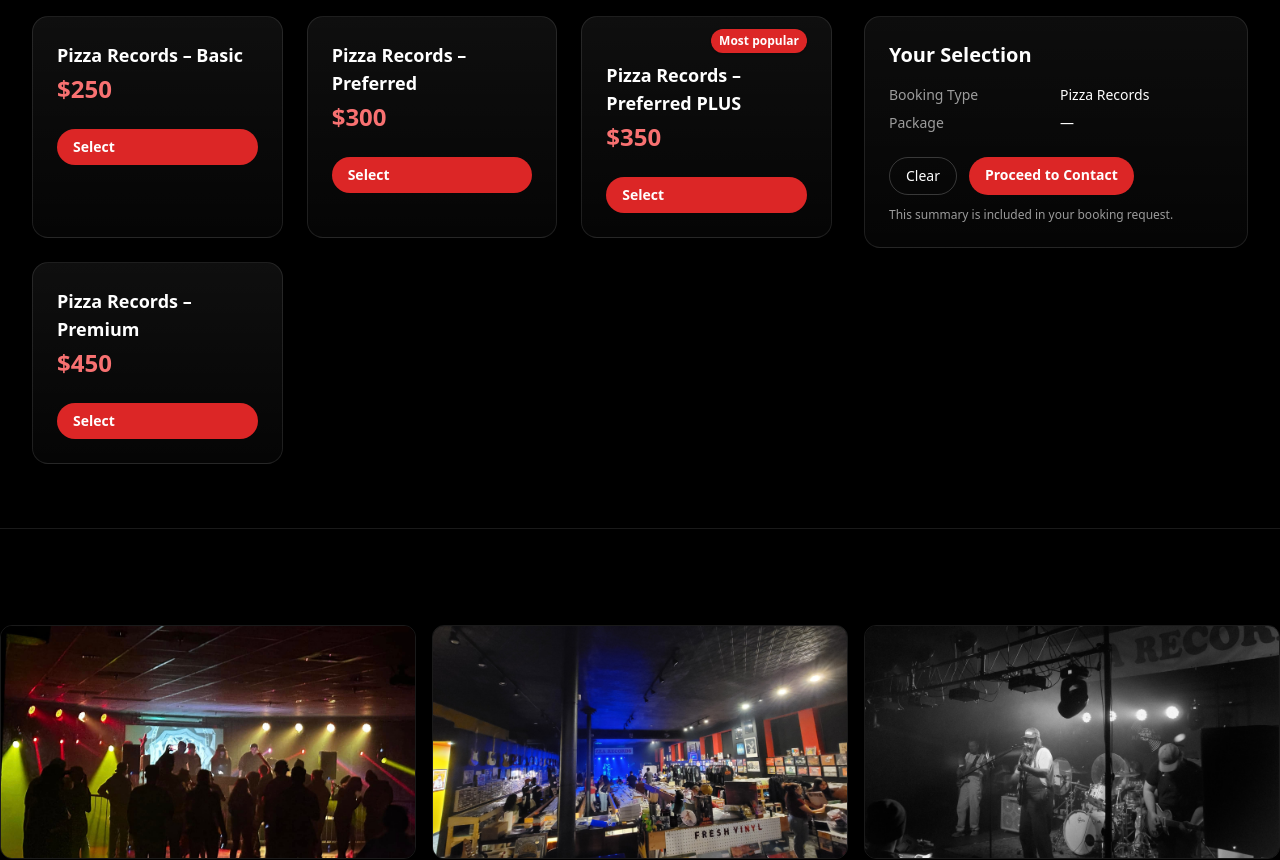
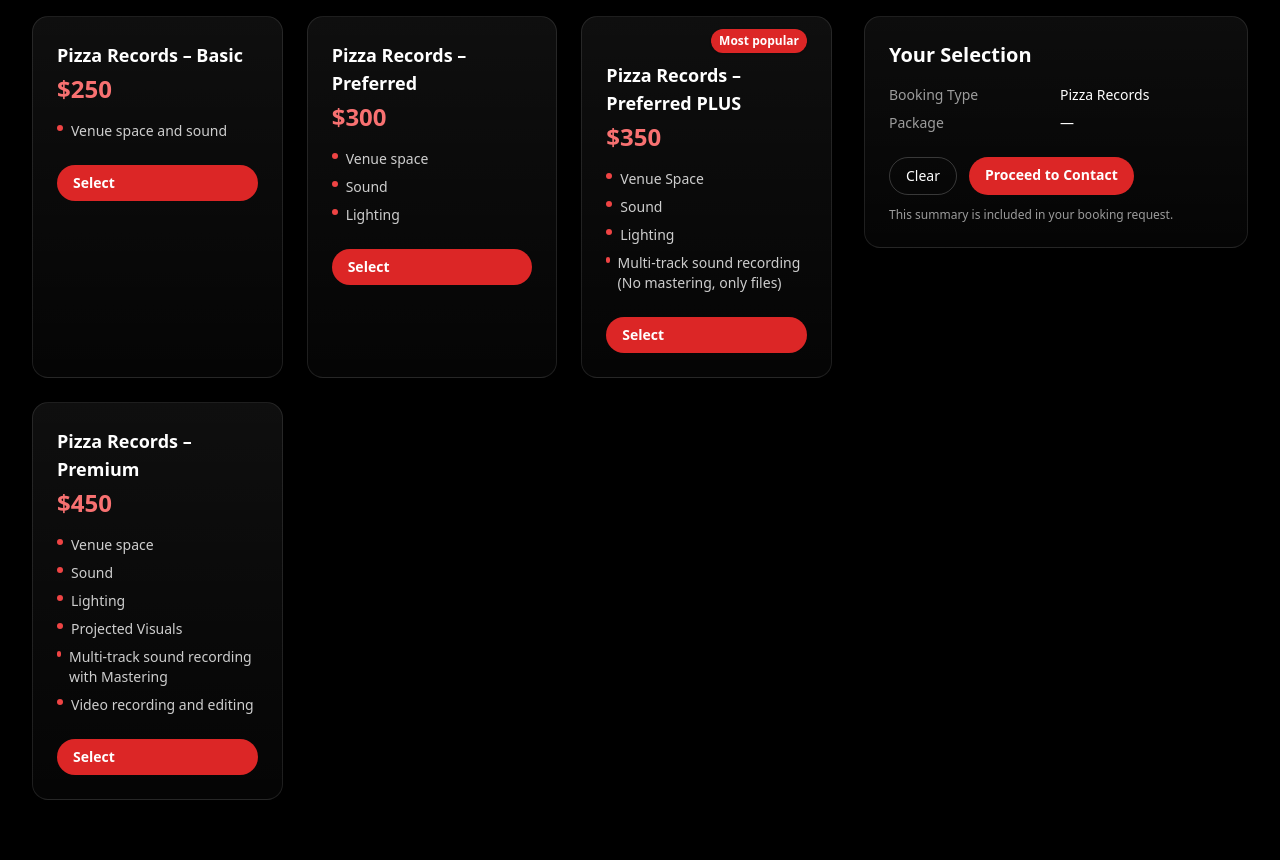
Before and after one commit to mdog48765/mkm-site, a React (Vite) app: page / in a window 1280 px wide. Shown: the part 720-1580 px from the top of the page. Built offline with nearby package versions, Linux system fonts and the light colour scheme.

Commit message:
Add Pizza Records package descriptions from PDF

```diff
--- a/src/App.jsx
+++ b/src/App.jsx
@@ -8,6 +8,8 @@
 const VENUE_ADDRESS = "59 E Central Park Plaza, Jacksonville, IL 62650";
 const LOGO_SRC = "/thumbnail_MKM%20Entertainment%20logo.png"; // put the file in /public
 const FORMSPREE_ENDPOINT = "https://formspree.io/f/mkgoyllj";
+
+/* ===== Gallery images (in /public/gallery) ===== */
 const GALLERY_IMAGES = [
   "/gallery/event1.jpg",
   "/gallery/event2.jpg",
@@ -17,31 +19,64 @@
   "/gallery/event6.jpg",
 ];
 
-/* ===== App ===== */
 export default function App() {
   const [logoBroken, setLogoBroken] = useState(false);
 
   // Booking/cart state
   const [bookingType, setBookingType] = useState("Pizza Records"); // "Pizza Records" | "External"
-  const [selectedService, setSelectedService] = useState("");      // package name
-  const [addOns, setAddOns] = useState([]);                        // only for External
+  const [selectedService, setSelectedService] = useState(""); // package name
+  const [addOns, setAddOns] = useState([]); // only for External
 
   // Form state
   const [submitting, setSubmitting] = useState(false);
   const [sent, setSent] = useState(false);
 
-  /* ===== Data ===== */
+  /* ===== Packages & Add-ons ===== */
   const pizzaPackages = useMemo(
     () => [
-      { title: "Pizza Records – Basic", price: "$250" },
-      { title: "Pizza Records – Preferred", price: "$300" },
-      { title: "Pizza Records – Preferred PLUS", price: "$350", popular: true },
-      { title: "Pizza Records – Premium", price: "$450" },
+      {
+        title: "Pizza Records – Basic",
+        price: "$250",
+        features: [
+         "Venue space and sound",
+        ],
+      },
+      {
+        title: "Pizza Records – Preferred",
+        price: "$300",
+        features: [
+        "Venue space",
+	"Sound",
+	"Lighting",
+        ],
+      },
+      {
+        title: "Pizza Records – Preferred PLUS",
+        price: "$350",
+        popular: true,
+        features: [
+          "Venue Space",
+	  "Sound",
+	  "Lighting",
+	  "Multi-track sound recording (No mastering, only files)",
+        ],
+      },
+      {
+        title: "Pizza Records – Premium",
+        price: "$450",
+        features: [
+          "Venue space",
+	  "Sound",
+	  "Lighting",
+	  "Projected Visuals",
+	  "Multi-track sound recording with Mastering",
+	  "Video recording and editing",
+        ],
+      },
     ],
     []
   );
 
-  // External tiers (from your client menu PDF)
   const externalPackages = useMemo(
     () => [
       {
@@ -60,6 +95,7 @@
       {
         title: "External – Full PA",
         price: "$350/day",
+        popular: true,
         features: [
           "2× QSC K12.2 tops",
           "2× QSC KS118 subs",
@@ -69,7 +105,6 @@
           "Delivery & setup included",
           "Operator included",
         ],
-        popular: true,
       },
       {
         title: "External – Festival Rig",
@@ -99,7 +134,14 @@
     []
   );
 
-  /* ===== UI helpers ===== */
+  /* ===== Helpers ===== */
+  function scrollToId(id) {
+    const el = document.querySelector(id);
+    if (!el) return;
+    const y = el.getBoundingClientRect().top + window.scrollY - 80;
+    window.scrollTo({ top: y, behavior: "smooth" });
+  }
+
   function selectPackage(title) {
     setSelectedService(title);
     if (bookingType === "External") {
@@ -118,13 +160,6 @@
     setAddOns([]);
   }
 
-  function scrollToId(id) {
-    const el = document.querySelector(id);
-    if (!el) return;
-    const y = el.getBoundingClientRect().top + window.scrollY - 80; // offset for sticky header
-    window.scrollTo({ top: y, behavior: "smooth" });
-  }
-
   /* ===== Submit (Formspree + conditional BCC) ===== */
   async function handleSubmit(e) {
     e.preventDefault();
@@ -134,7 +169,7 @@
 
     const form = new FormData(e.currentTarget);
 
-    // Put cart info in the submission body
+    // include cart context
     form.append("Booking Type", bookingType);
     form.append("Selected Package", selectedService || "(not selected yet)");
     if (bookingType === "External") {
@@ -176,7 +211,6 @@
       // fall through to mailto
     }
 
-    // Fallback to mailto (keeps BCC only for PR)
     if (!delivered) {
       const bccParam = bookingType === "Pizza Records" ? `&bcc=${encodeURIComponent(PIZZA_RECORDS_EMAIL)}` : "";
       const mailto =
@@ -290,6 +324,16 @@
                       )}
                       <h3 className="text-lg font-semibold">{p.title}</h3>
                       <p className="mt-1 text-2xl font-extrabold text-red-400">{p.price}</p>
+                      {p.features?.length > 0 && (
+                        <ul className="mt-4 space-y-2 text-sm text-white/80">
+                          {p.features.map((f) => (
+                            <li key={f} className="flex items-start gap-2">
+                              <span className="mt-1 h-1.5 w-1.5 rounded-full bg-red-500" />
+                              <span>{f}</span>
+                            </li>
+                          ))}
+                        </ul>
+                      )}
                       <button
                         onClick={() => selectPackage(p.title)}
                         className="mt-6 inline-flex rounded-full bg-red-600 px-4 py-2 text-sm font-semibold hover:bg-red-500"
@@ -398,8 +442,10 @@
         </div>
       </section>
 
-      {/* Gallery (images only, no placeholder text line) */}
+      {/* Gallery */}
       <section id="gallery" className="py-16 border-t border-white/10">
+        <div className="mx-auto max-w-7xl px-4 sm:px-6 lg:px-8">
+          <h2 className="text-3xl sm:text-4xl font-bold">Recent Events</h2>
           <div className="mt-8 grid gap-4 sm:grid-cols-2 lg:grid-cols-3">
             {GALLERY_IMAGES.map((src, i) => (
               <img
@@ -410,6 +456,7 @@
                 loading="lazy"
               />
             ))}
+          </div>
         </div>
       </section>
 
@@ -454,11 +501,9 @@
                     }}
                     className="mt-1 w-full rounded-lg bg-black/40 border border-white/10 px-3 py-2 outline-none focus:ring-2 focus:ring-red-600"
                   >
-                    {/* PR */}
                     {pizzaPackages.map((p) => (
                       <option key={p.title}>{p.title}</option>
                     ))}
-                    {/* External */}
                     {externalPackages.map((p) => (
                       <option key={p.title}>{p.title}</option>
                     ))}
@@ -492,7 +537,9 @@
                 >
                   {submitting ? "Sending…" : "Send Booking Request"}
                 </button>
-                <p className="text-sm text-white/60">Direct email: <a className="hover:text-red-400" href={`mailto:${CONTACT_EMAIL}`}>{CONTACT_EMAIL}</a></p>
+                <p className="text-sm text-white/60">
+                  Direct email: <a className="hover:text-red-400" href={`mailto:${CONTACT_EMAIL}`}>{CONTACT_EMAIL}</a>
+                </p>
               </div>
 
               {sent && (
```
Lines whose indentation alone changed are shown as unchanged.
